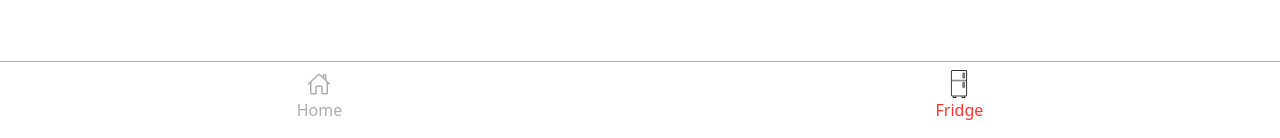
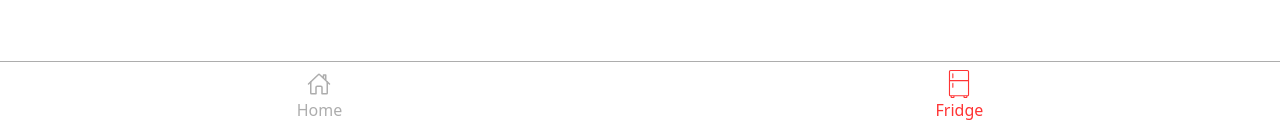
Before and after one commit to tangboxuan/drp-23, a React (Vite) app: page /Fridge in a window 1280 px wide. Shown: the part 659-797 px from the top of the page. Built offline with nearby package versions, Linux system fonts and the light colour scheme.

Commit message:
fixed bug where fridge icon will not turn red in fridge section

```diff
--- a/src/components/dashboard/Dashboard.tsx
+++ b/src/components/dashboard/Dashboard.tsx
@@ -16,11 +16,11 @@ function Dashboard() {
 
         <Warning ingredient="apples" />
 
-        <Link to="/Fridge"><QuickView /></Link>
-
+        <Link to="/Fridge">
+          <QuickView />
+        </Link>
 
         <Key />
-
       </div>
       <Footer currentPage={CurrentPage.Home} />
     </>
--- a/src/components/fridge/Fridge.tsx
+++ b/src/components/fridge/Fridge.tsx
@@ -14,12 +14,41 @@ function Fridge() {
 import Broccoli from "../../assets/broccoli.png";
 
 const INGREDIENTS = [
-    { name: "broccoli", quantity: 3, image: Broccoli, expiry: 0, category: "Fruits" },
-    { name: "broccoli", quantity: 3, image: Broccoli, expiry: 5, category: "Fruits" },
-    { name: "broccoli", quantity: 3, image: Broccoli, expiry: 0, category: "Vegetables" },
-    { name: "broccoli", quantity: 3, image: Broccoli, expiry: 3, category: "Vegetables" },
-    { name: "broccoli", quantity: 3, image: Broccoli, expiry: 5, category: "Vegetables" },
-
-]
+  {
+    name: "broccoli",
+    quantity: 3,
+    image: Broccoli,
+    expiry: 0,
+    category: "Fruits",
+  },
+  {
+    name: "broccoli",
+    quantity: 3,
+    image: Broccoli,
+    expiry: 5,
+    category: "Fruits",
+  },
+  {
+    name: "broccoli",
+    quantity: 3,
+    image: Broccoli,
+    expiry: 0,
+    category: "Vegetables",
+  },
+  {
+    name: "broccoli",
+    quantity: 3,
+    image: Broccoli,
+    expiry: 3,
+    category: "Vegetables",
+  },
+  {
+    name: "broccoli",
+    quantity: 3,
+    image: Broccoli,
+    expiry: 5,
+    category: "Vegetables",
+  },
+];
 
 export default Fridge;
--- a/src/components/shared/FooterSection.tsx
+++ b/src/components/shared/FooterSection.tsx
@@ -1,8 +1,7 @@
 import getStyle from "../../Styles";
 import { IonIcon } from "@ionic/react";
 import { homeOutline } from "ionicons/icons";
-import Fridge from "../../assets/fridge.png";
-import { Link } from 'react-router-dom'
+import { Link } from "react-router-dom";
 import { CurrentPage } from "../../util/CurrentPage";
 
 interface Props {
@@ -24,15 +23,20 @@ function FooterSection({ section, active }: Props) {
             icon={homeOutline}
           ></IonIcon>
         ) : (
-          <img
+          <svg
             className={
               active
                 ? getStyle(styles, "fridgeActive")
                 : getStyle(styles, "fridgeInactive")
             }
-            src={Fridge}
-            alt=""
-          />
+            fill="#000000"
+            width="800px"
+            height="800px"
+            viewBox="0 0 50 50"
+            xmlns="http://www.w3.org/2000/svg"
+          >
+            <path d="M10 0C8.355469 0 7 1.355469 7 3L7 18.6875C6.941406 18.882813 6.941406 19.085938 7 19.28125L7 44C7 45.644531 8.355469 47 10 47L10 48C10 49.09375 10.90625 50 12 50L15 50C16.09375 50 17 49.09375 17 48L17 47L33 47L33 48C33 49.09375 33.90625 50 35 50L38 50C39.09375 50 40 49.09375 40 48L40 47C41.644531 47 43 45.644531 43 44L43 19.1875C43.027344 19.054688 43.027344 18.914063 43 18.78125L43 3C43 1.355469 41.644531 0 40 0 Z M 10 2L40 2C40.5625 2 41 2.4375 41 3L41 18L9 18L9 3C9 2.4375 9.4375 2 10 2 Z M 13.90625 5.96875C13.863281 5.976563 13.820313 5.988281 13.78125 6C13.316406 6.105469 12.988281 6.523438 13 7L13 14C12.996094 14.359375 13.183594 14.695313 13.496094 14.878906C13.808594 15.058594 14.191406 15.058594 14.503906 14.878906C14.816406 14.695313 15.003906 14.359375 15 14L15 7C15.011719 6.710938 14.894531 6.433594 14.6875 6.238281C14.476563 6.039063 14.191406 5.941406 13.90625 5.96875 Z M 9 20L41 20L41 44C41 44.5625 40.5625 45 40 45L10 45C9.4375 45 9 44.5625 9 44 Z M 13.90625 22.96875C13.863281 22.976563 13.820313 22.988281 13.78125 23C13.316406 23.105469 12.988281 23.523438 13 24L13 31C12.996094 31.359375 13.183594 31.695313 13.496094 31.878906C13.808594 32.058594 14.191406 32.058594 14.503906 31.878906C14.816406 31.695313 15.003906 31.359375 15 31L15 24C15.011719 23.710938 14.894531 23.433594 14.6875 23.238281C14.476563 23.039063 14.191406 22.941406 13.90625 22.96875 Z M 12 47L15 47L15 48L12 48 Z M 35 47L38 47L38 48L35 48Z" />
+          </svg>
         )}
 
         <p
```
Also changed, not shown: src/assets/fridge-svgrepo-com.svg (added). Lines whose indentation alone changed are shown as unchanged.
